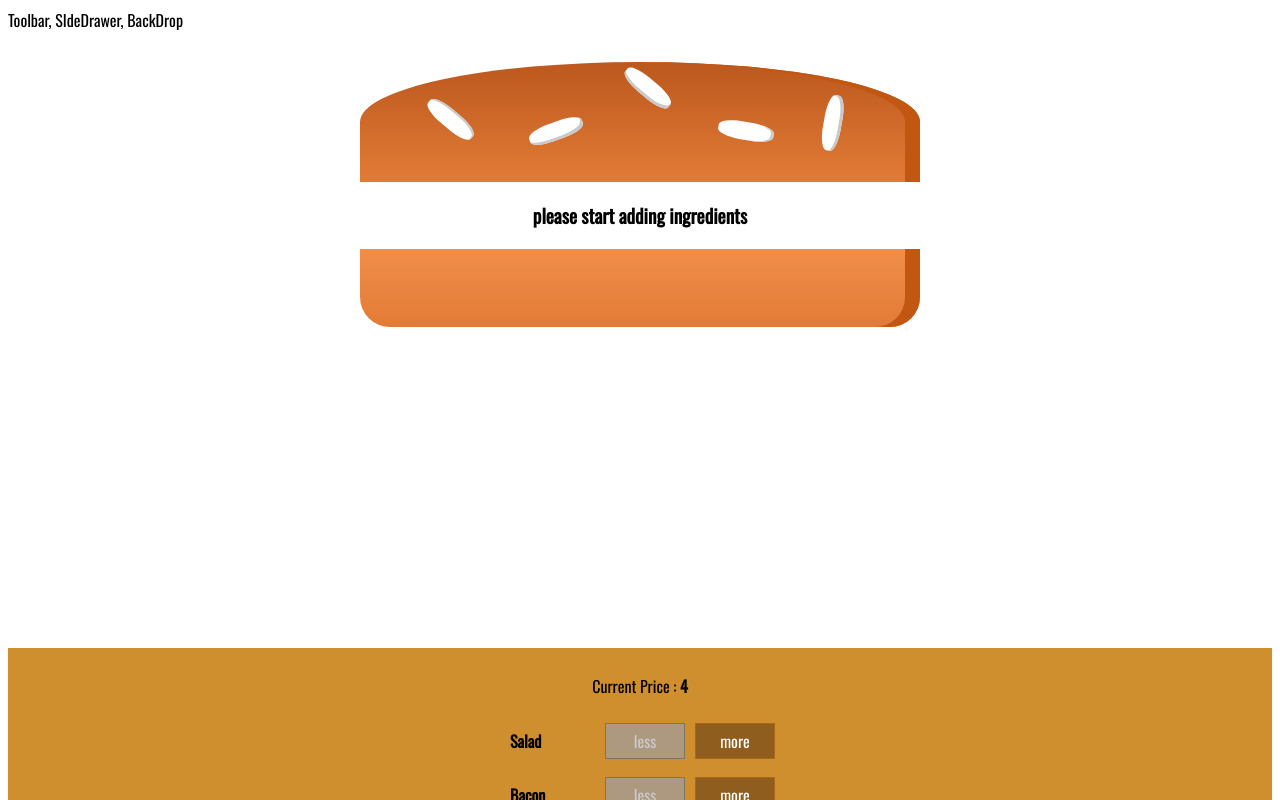
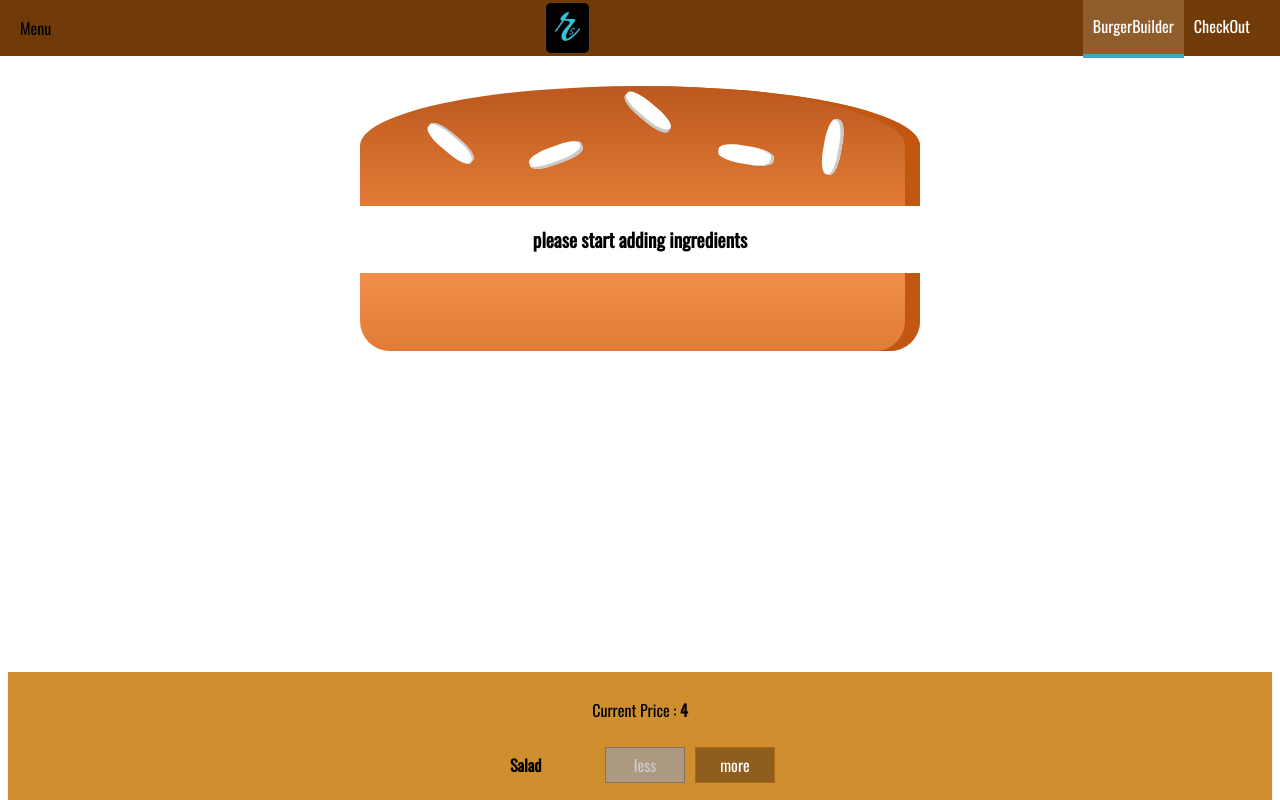
Before and after one commit to shah-rahul/burger, a React (Create React App) app: page / in a window 1280 px wide. Shown: the top 800 px of the page. Built offline with nearby package versions, Linux system fonts and the light colour scheme.

Commit message:
lecture 134

```diff
--- a/src/components/Burger/OrderSummary/OrderSummary.js
+++ b/src/components/Burger/OrderSummary/OrderSummary.js
@@ -16,6 +16,9 @@
       <h3>Your Order</h3>
       <p> a delicious Burger with the following ingredients</p>
       <ul>{ingredientSummary}</ul>
+      <p>
+        <strong>Total Price:{props.price}</strong>
+      </p>
       <p>continue to checkout</p>
       <Button btnType='Danger' clicked={props.purchaseCancelled}>
         CANCEL
--- a/src/components/Layout/Layout.css
+++ b/src/components/Layout/Layout.css
@@ -1,3 +1,3 @@
 .Content {
-  margin-top: 16px;
+  margin-top: 72px;
 }
--- a/src/components/Layout/Layout.js
+++ b/src/components/Layout/Layout.js
@@ -1,11 +1,12 @@
 import React from 'react';
 import Aux from '../../hoc/Auxx';
-import  './Layout.css';
+import './Layout.css';
+import Toolbar from '../Navigation/Toolbar/Toolbar';
 
 const layout = (props) => (
   <Aux>
-    <div>Toolbar, SIdeDrawer, BackDrop</div>
-    <main className="Content" >{props.children}</main>
+    <Toolbar />
+    <main className='Content'>{props.children}</main>
   </Aux>
 );
 export default layout;
--- /dev/null
+++ b/src/components/Navigation/Logo/Logo.css
@@ -0,0 +1,11 @@
+.Logo{
+    background-color:  black ;
+    padding: 8px;
+    height: 90%;
+    box-sizing: border-box;
+    border-radius: 5px;
+}
+.Logo img{
+    height: 100%;
+
+}
--- /dev/null
+++ b/src/components/Navigation/Logo/Logo.js
@@ -0,0 +1,11 @@
+import React from "react";
+import BurgerLogo from "../../../assets/Images/logo.png"
+import "./Logo.css"
+const logo = (props) => (
+<div className="Logo">
+    <img src={BurgerLogo} alt="burgerBaaz"/>
+</div>
+
+
+);
+export default logo;
--- /dev/null
+++ b/src/components/Navigation/NavigationItems/NavigationItem/NavigationItem.css
@@ -0,0 +1,25 @@
+li .NavigtaionItem {
+  margin: 0;
+  box-sizing: border-box;
+  display: flex;
+  height: 100%;
+  width: auto;
+  align-items: center;
+}
+.NavigationItem a {
+  color: white;
+  text-decoration: none;
+  height: 100%;
+  padding: 16px 10px;
+  border-bottom: 4px solid transparent;
+  box-sizing: border-box;
+  display: block;
+}
+
+.NavigationItem a:hover,
+.NavigationItem a.active,
+.NavigationItem a:active {
+  background-color: #8f5c2c;
+  border-bottom: 4px solid #40a4c8;
+  color: white ;
+}
--- /dev/null
+++ b/src/components/Navigation/NavigationItems/NavigationItem/NavigationItem.js
@@ -0,0 +1,10 @@
+import React from 'react';
+import './NavigationItem.css';
+const navigationItem = (props) => (
+  <li className='NavigationItem'>
+    <a href={props.link} className={props.active ? 'active' : null}>
+      {props.children}
+    </a>
+  </li>
+);
+export default navigationItem;
--- /dev/null
+++ b/src/components/Navigation/NavigationItems/NavigationItems.css
@@ -0,0 +1,8 @@
+.NavigationItems {
+  margin: 0;
+  padding: 0;
+  list-style: none;
+  display: flex;
+  align-items: center;
+  height: 100%;
+}
--- /dev/null
+++ b/src/components/Navigation/NavigationItems/NavigationItems.js
@@ -0,0 +1,10 @@
+import React from 'react';
+import "./NavigationItems.css"
+import NavigationItem from './NavigationItem/NavigationItem';
+const navigationItems = (props) => (
+  <ul className='NavigationItems'>
+    <NavigationItem link="/" active>BurgerBuilder</NavigationItem>
+    <NavigationItem link="/">CheckOut</NavigationItem>
+  </ul>
+);
+export default navigationItems;
--- /dev/null
+++ b/src/components/Navigation/Toolbar/Toolbar.css
@@ -0,0 +1,20 @@
+.Toolbar{
+    height: 56px;
+    width: 100%;
+    position: fixed;
+    top: 0;
+    left: 0;
+    background-color: #703B09;
+    display: flex;
+    justify-content: space-between;
+    align-items: center;
+    padding: 0 20px;
+    box-sizing: border-box;
+    z-index: 90;
+
+}
+
+.Toolbar nav{
+    height: 100%;
+
+}
--- /dev/null
+++ b/src/components/Navigation/Toolbar/Toolbar.js
@@ -0,0 +1,12 @@
+import React from 'react';
+import './Toolbar.css';
+import Logo from '../Logo/Logo';
+import NavigationItems from "../NavigationItems/NavigationItems"
+const toolbar = (props) => (
+  <header className='Toolbar'>
+    <div>Menu</div>
+    <Logo></Logo>
+    <nav><NavigationItems></NavigationItems></nav>
+  </header>
+);
+export default toolbar;
--- a/src/containers/BurgerBuilder/BurgerBuilder.js
+++ b/src/containers/BurgerBuilder/BurgerBuilder.js
@@ -89,6 +89,7 @@
           show={this.state.purchasing}
           modalClosed={this.purchaseCancelHandler}>
           <OrderSummary
+            price={this.state.totalPrice}
             purchaseContinued={this.purchaseContinueHandler}
             purchaseCancelled={this.purchaseCancelHandler}
             ingredients={this.state.ingredients}
```
Also changed, not shown: src/assets/Images/logo.png (added), 1 other file (tests, documents, lock files or other folders).
